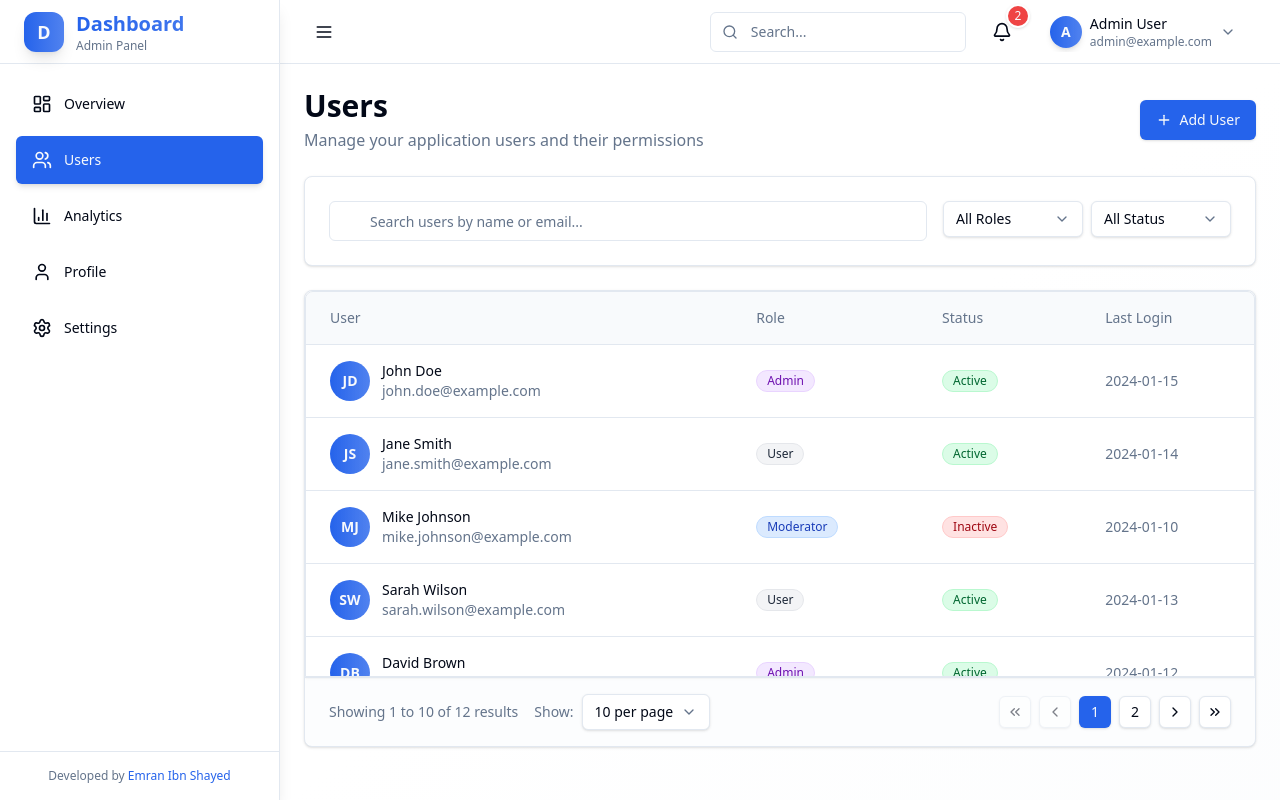
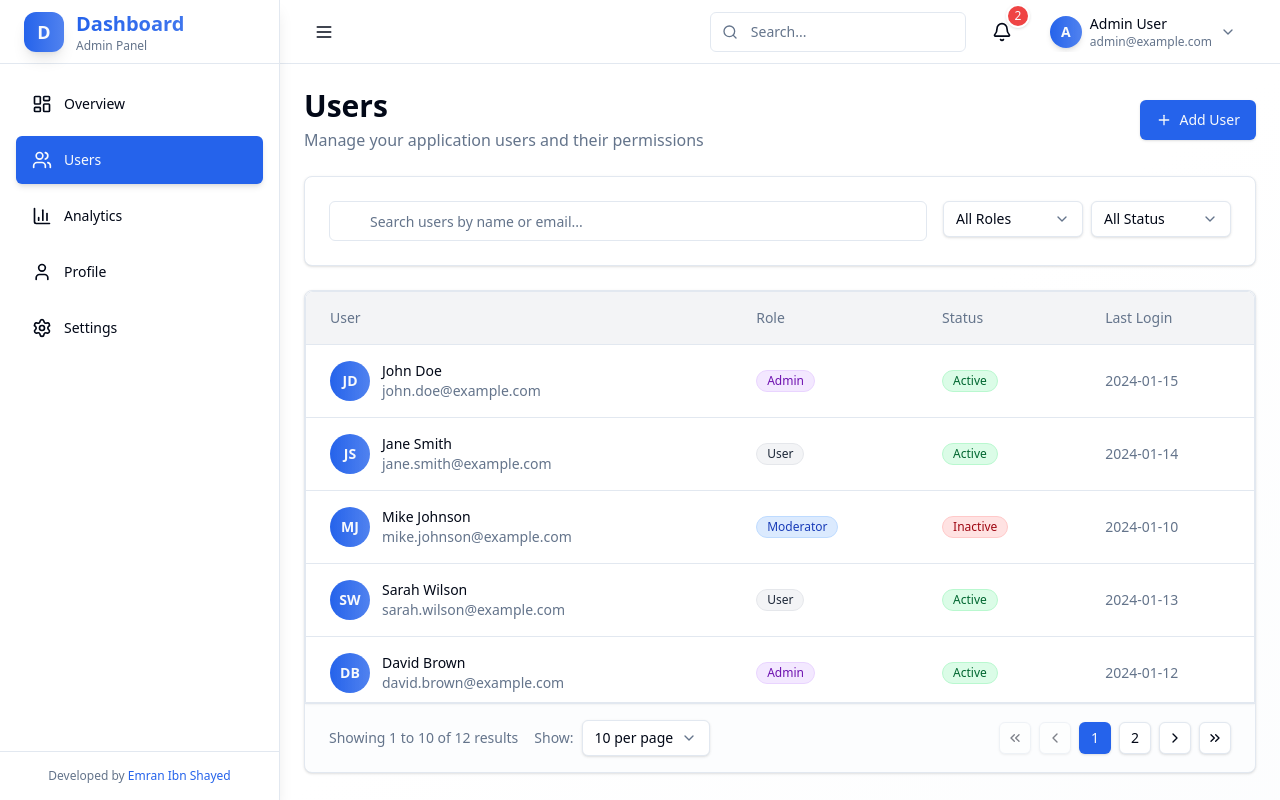
Before and after one commit to emran-niftyitsolution/dashboard-nextjs, a Next.js app: page /dashboard/users in a window 1280 px wide. Built offline with nearby package versions, Linux system fonts and the light colour scheme.

Commit message:
Update DataTable Component Styling for Enhanced Visual Clarity
- Adjusted the maximum height of the DataTable's overflow container to 410px for better content visibility.
- Changed the table header background color to gray for improved contrast and readability.

```diff
--- a/components/ui/data-table.tsx
+++ b/components/ui/data-table.tsx
@@ -94,9 +94,9 @@ export default function DataTable<T>({
         )}
       >
         <div className="overflow-x-auto">
-          <div className="max-h-96 overflow-y-auto">
+          <div className="max-h-[410px] overflow-y-auto">
             <table className="w-full min-w-full">
-              <thead className="bg-muted/50 border-b border-border sticky top-0 z-10">
+              <thead className="bg-gray-100 border-b border-border sticky top-0 z-10">
                 <tr>
                   {columns.map((column) => (
                     <th
```
